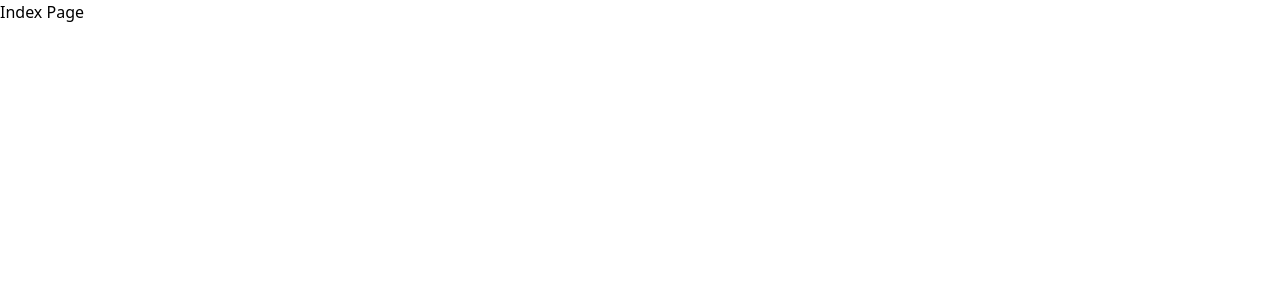
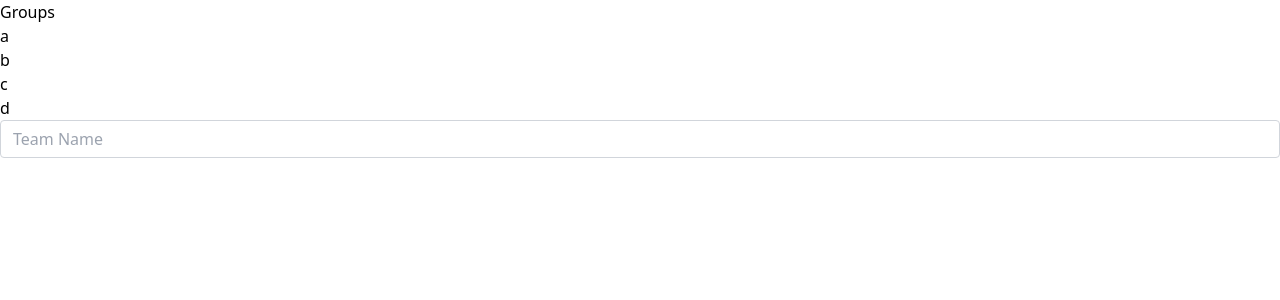
Before and after one commit to fatihkayan20/nuxt-champions-league-simulator, a Nuxt app: page / in a window 1280 px wide. Shown: the top 300 px of the page. Built offline with nearby package versions, Linux system fonts and the light colour scheme.

Commit message:
feat: team add ability added

```diff
--- /dev/null
+++ b/components/homePage/Group.vue
@@ -0,0 +1,16 @@
+<script setup lang="ts">
+import { ITeam } from "~~/types/ITeam";
+defineProps<{
+  teams: ITeam[];
+  groupName: string;
+}>();
+</script>
+
+<template>
+  <div>
+    <h2>{{ groupName }}</h2>
+    <div v-for="team in teams" :key="team.id">
+      <Team :team="team" />
+    </div>
+  </div>
+</template>
--- /dev/null
+++ b/components/homePage/Groups.vue
@@ -0,0 +1,13 @@
+<script setup lang="ts">
+import { ITeam } from "~~/types/ITeam";
+const { allTeams } = useTeamsStore();
+</script>
+
+<template>
+  <div>
+    <h1>Groups</h1>
+    <div v-for="(teams, groupName) in allTeams" :key="groupName">
+      <LazyGroup :teams="teams" :groupName="groupName" />
+    </div>
+  </div>
+</template>
--- /dev/null
+++ b/components/homePage/Team.vue
@@ -0,0 +1,11 @@
+<script setup lang="ts">
+import { ITeam } from "~~/types/ITeam";
+
+defineProps<{
+  team: ITeam;
+}>();
+</script>
+
+<template>
+  <div>{{ team.name }}</div>
+</template>
--- /dev/null
+++ b/components/homePage/TeamAddInput.vue
@@ -0,0 +1,52 @@
+<script setup lang="ts">
+import { ITeam } from "~~/types/ITeam";
+
+const { allTeams } = useTeamsStore();
+const teamName = ref("");
+const totalTeams = computed(() => Object.values(allTeams.value).flat().length);
+const showAddTeam = computed(() => totalTeams.value < 16);
+
+const findNextGroupName = () => {
+  const groupNames = Object.keys(allTeams.value);
+  return groupNames.find((group) => allTeams.value[group].length < 4);
+};
+
+const addTeam = ({ name, groupName }: { name: string; groupName: string }) => {
+  const newTeam: ITeam = {
+    id: totalTeams.value,
+    name,
+  };
+
+  allTeams.value[groupName].push(newTeam);
+
+  teamName.value = "";
+};
+
+const handleAddTeam = () => {
+  if (!teamName.value) {
+    return;
+  }
+
+  const groupName = findNextGroupName();
+
+  if (!groupName) {
+    return;
+  }
+
+  addTeam({
+    name: teamName.value,
+    groupName,
+  });
+};
+</script>
+
+<template>
+  <input
+    v-if="showAddTeam"
+    type="text"
+    class="form-control block w-full px-3 py-1.5 text-base font-normal text-gray-700 bg-white bg-clip-padding border border-solid border-gray-300 rounded transition ease-in-out m-0 focus:text-gray-700 focus:bg-white focus:border-blue-600 focus:outline-none"
+    v-model="teamName"
+    placeholder="Team Name"
+    @keypress.enter="handleAddTeam"
+  />
+</template>
--- /dev/null
+++ b/composables/index.ts
@@ -0,0 +1 @@
+export { useTeamsStore } from "./stores/useTeamStore";
--- /dev/null
+++ b/composables/stores/useTeamStore.ts
@@ -0,0 +1,14 @@
+import { ITeam } from "~~/types/ITeam";
+
+export const useTeamsStore = () => {
+  const allTeams = useState<Record<string, ITeam[]>>("teams", () => ({
+    a: [],
+    b: [],
+    c: [],
+    d: [],
+  }));
+
+  return {
+    allTeams,
+  };
+};
--- a/nuxt.config.ts
+++ b/nuxt.config.ts
@@ -1,4 +1,10 @@
 // https://nuxt.com/docs/api/configuration/nuxt-config
 export default defineNuxtConfig({
   modules: ["@nuxtjs/tailwindcss"],
+  components: [
+    {
+      path: "~/components/",
+      pathPrefix: false,
+    },
+  ],
 });
--- a/pages/index.vue
+++ b/pages/index.vue
@@ -1,5 +1,7 @@
 <script setup lang="ts"></script>
 
 <template>
-  <div>Index Page</div>
+  <LazyGroups />
+
+  <LazyTeamAddInput />
 </template>
--- /dev/null
+++ b/types/ITeam.ts
@@ -0,0 +1,4 @@
+export interface ITeam {
+  readonly id: number;
+  readonly name: string;
+}
```
